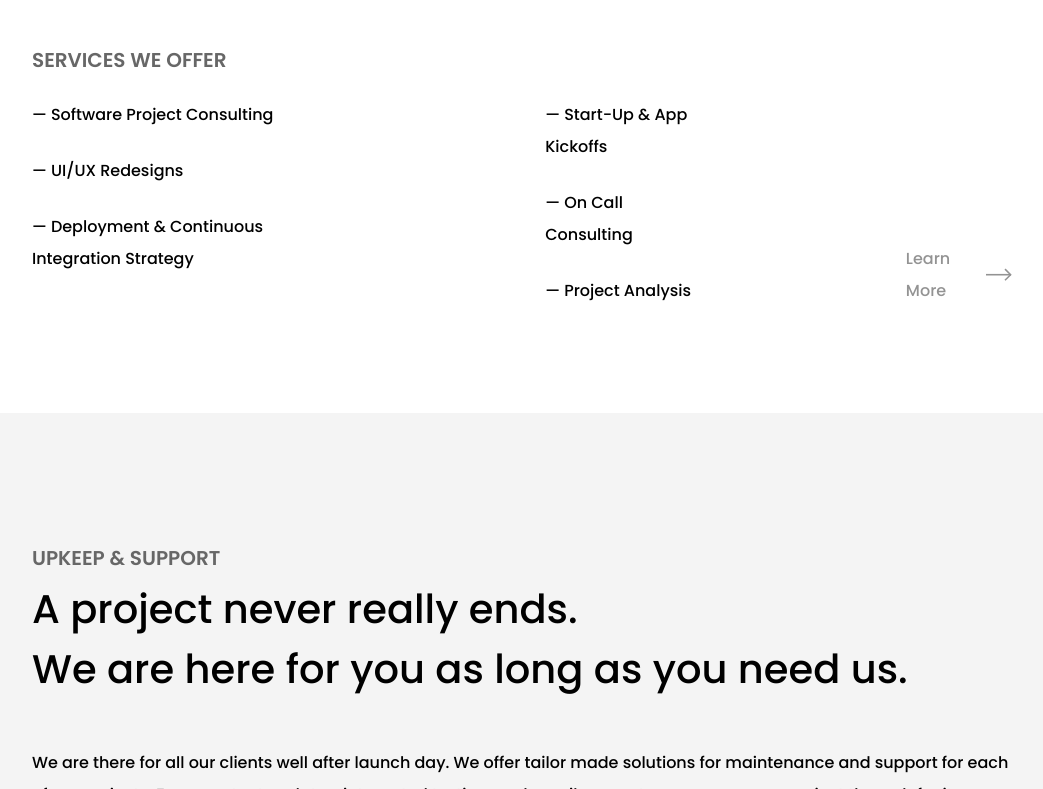
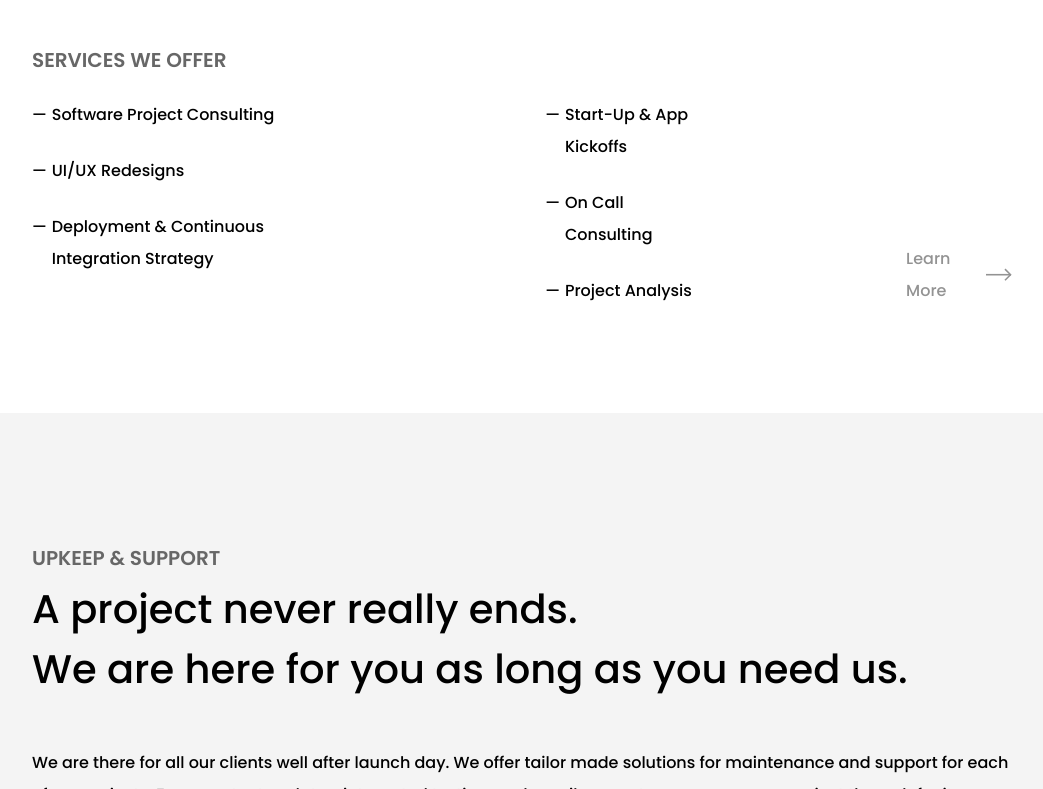
Before and after one commit to Built-Better/builtbetter-v2, a Gatsby site: page /services in a window 1280 px wide. Shown: the part 3055-3844 px from the top of the page, without its empty margins (146-1189 px from the left). Built offline with nearby package versions, Linux system fonts and the light colour scheme; Gatsby itself is replaced by a stand-in of ours.

Commit message:
content updates

```diff
--- a/src/views/services/ServiceOverview.jsx
+++ b/src/views/services/ServiceOverview.jsx
@@ -30,24 +30,36 @@ export default function ServiceOverview(props) {
       <>
         <div className="row">
           <div className="col">
-            <p>— {props.services[0]}</p>
+            <p>
+              <span>—</span> {props.services[0]}
+            </p>
           </div>
           <div className="col">
-            <p>— {props.services[1]}</p>
+            <p>
+              <span>—</span> {props.services[1]}
+            </p>
           </div>
           <div className="col">
-            <p>— {props.services[2]}</p>
+            <p>
+              <span>—</span> {props.services[2]}
+            </p>
           </div>
         </div>
         <div className="row">
           <div className="col">
-            <p>— {props.services[3]}</p>
+            <p>
+              <span>—</span> {props.services[3]}
+            </p>
           </div>
           <div className="col">
-            <p>— {props.services[4]}</p>
+            <p>
+              <span>—</span> {props.services[4]}
+            </p>
           </div>
           <div className="col">
-            <p>— {props.services[5]}</p>
+            <p>
+              <span>—</span> {props.services[5]}
+            </p>
           </div>
         </div>
       </>
--- a/src/views/services/ServiceOverview.scss
+++ b/src/views/services/ServiceOverview.scss
@@ -37,6 +37,11 @@
       p {
         margin-top: 24px;
         margin-bottom: 0;
+        display: flex;
+
+        span {
+          padding-right: 5px;
+        }
       }
     }
 
```
Also changed, not shown: src/views/landing/Hero.jsx (+6 -7 lines).
